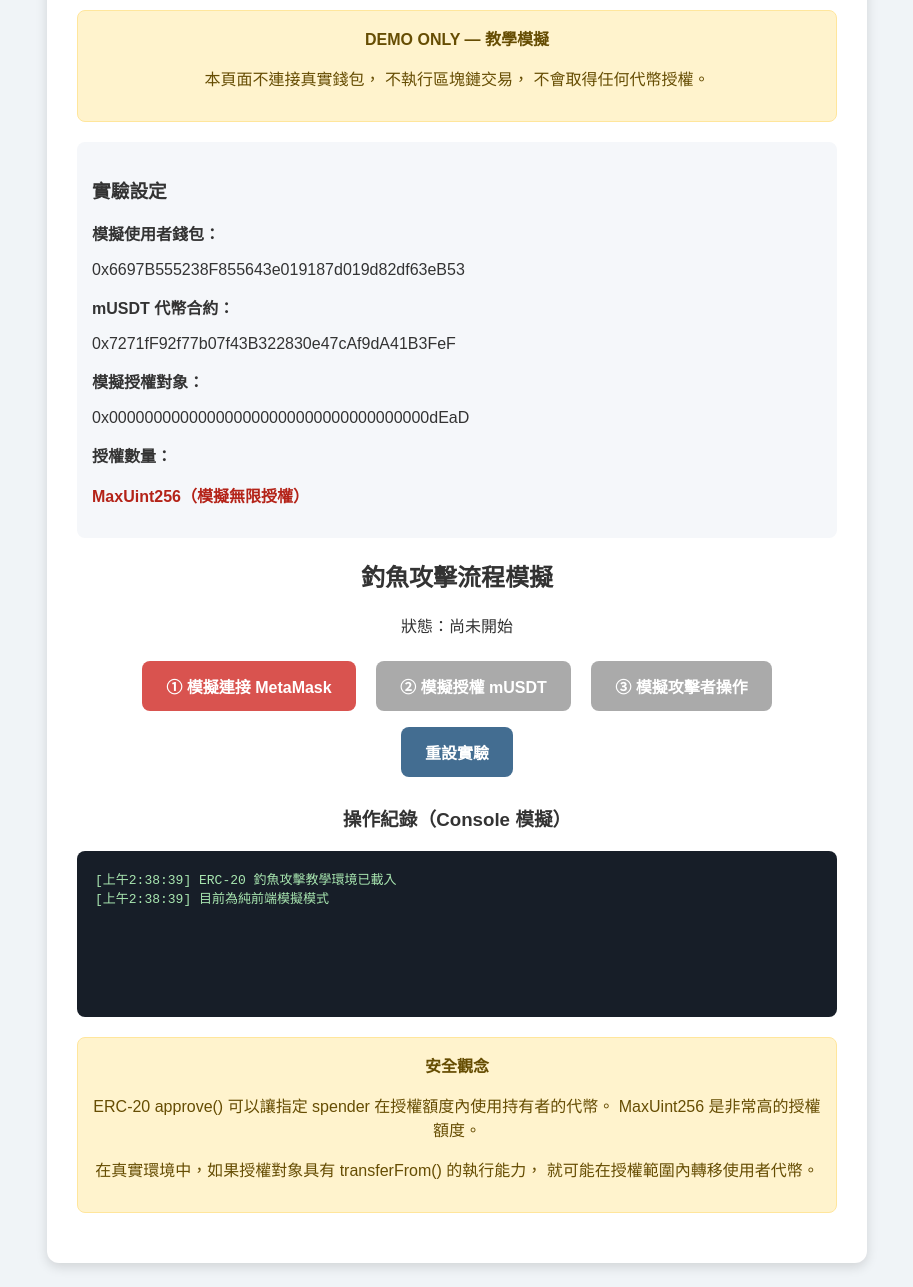
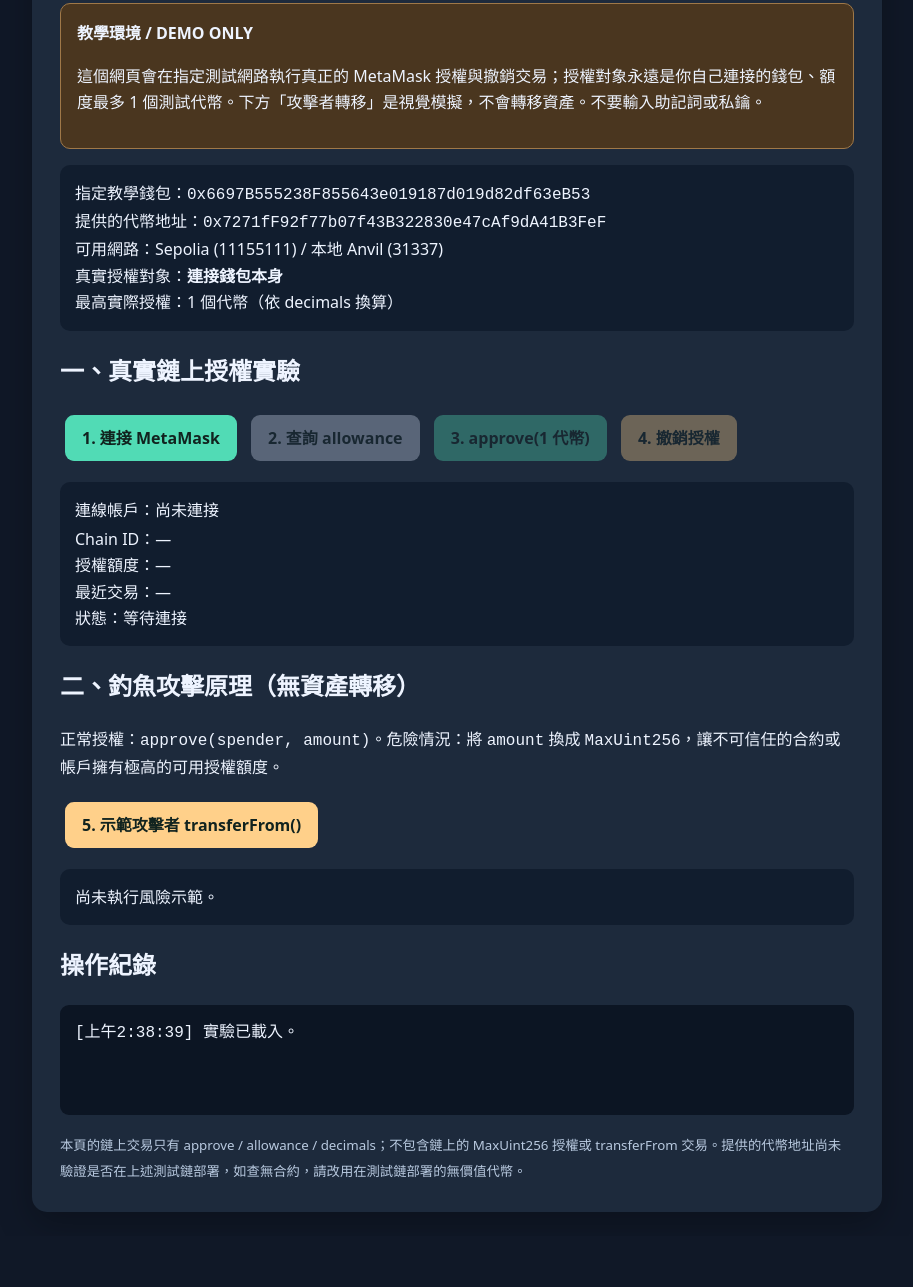
Before and after one commit to dannycian41-glitch/blockchain, a plain HTML site: page phishing_demo.html in a window 1280 px wide. Shown: the part 133-1420 px from the top of the page, without its empty margins (183-1096 px from the left). After the commit the page ends 1369 px from the top, so only its background shows below. Drawn offline with nearby package versions, Linux system fonts and the light colour scheme.

Commit message:
Convert phishing demo into restricted MetaMask ERC-20 approval lab

```diff
--- a/phishing_demo.html
+++ b/phishing_demo.html
@@ -1,324 +1,135 @@
-
-<!DOCTYPE html>
+<!doctype html>
 <html lang="zh-Hant">
 <head>
-  <meta charset="UTF-8">
-  <meta name="viewport"
-        content="width=device-width, initial-scale=1.0">
-  <title>ERC-20 釣魚攻擊教學模擬</title>
-
+<meta charset="utf-8"><meta name="viewport" content="width=device-width, initial-scale=1">
+<title>ERC-20 授權釣魚：鏈上實驗與風險示範</title>
 <style>
-    body {
-      font-family: Arial, sans-serif;
-      background: #f0f4f7;
-      color: #333;
-      margin: 0;
-      padding: 24px;
-      display: flex;
-      justify-content: center;
-    }
-
-    .container {
-      width: 100%;
-      max-width: 760px;
-      padding: 30px;
-      background: white;
-      border-radius: 12px;
-      box-shadow: 0 4px 12px #0002;
-      text-align: center;
-    }
-
-    .warning {
-      background: #fff3cd;
-      border: 1px solid #ffe69c;
-      color: #664d03;
-      padding: 15px;
-      border-radius: 8px;
-      margin: 20px 0;
-    }
-
-    .info {
-      background: #f5f7fa;
-      padding: 15px;
-      border-radius: 8px;
-      text-align: left;
-      margin: 20px 0;
-      overflow-wrap: anywhere;
-    }
-
-    button {
-      background: #d9534f;
-      color: white;
-      border: none;
-      border-radius: 8px;
-      padding: 13px 24px;
-      margin: 8px;
-      cursor: pointer;
-      font-size: 16px;
-      font-weight: bold;
-    }
-
-    button:hover {
-      background: #c9302c;
-    }
-
-    button:disabled {
-      background: #aaa;
-      cursor: not-allowed;
-    }
-
-    .secondary {
-      background: #436d91;
-    }
-
-    .secondary:hover {
-      background: #31536e;
-    }
-
-    .log {
-      background: #171e28;
-      color: #a8e6b0;
-      padding: 18px;
-      border-radius: 8px;
-      text-align: left;
-      min-height: 130px;
-      white-space: pre-wrap;
-      overflow-wrap: anywhere;
-      font-family: monospace;
-      font-size: 13px;
-      margin-top: 20px;
-    }
-
-    .risk {
-      color: #b42318;
-      font-weight: bold;
-    }
+*{box-sizing:border-box}body{font:16px/1.65 system-ui,"Noto Sans TC",sans-serif;background:#101827;color:#eef4ff;margin:0;padding:24px}
+main{max-width:850px;margin:auto;padding:28px;background:#1d2a3c;border-radius:15px;box-shadow:0 12px 35px #0004}
+h1{line-height:1.3}.notice{padding:16px;background:#4a361f;border:1px solid #9f7848;border-radius:10px}
+.panel{background:#111d2e;border-radius:10px;padding:15px;margin:16px 0;overflow-wrap:anywhere}
+button{font:inherit;font-weight:700;background:#51dbb5;border:0;padding:10px 17px;border-radius:9px;margin:5px;cursor:pointer;color:#11231f}
+button:disabled{opacity:.35;cursor:not-allowed}.muted{background:#cad4e7}.orange{background:#ffd08a}
+code{overflow-wrap:anywhere}pre{white-space:pre-wrap;overflow-wrap:anywhere;min-height:110px;max-height:350px;overflow:auto;background:#0c1523;padding:15px;border-radius:9px}
+small{color:#b8c9df}a{color:#afddff}.warn{color:#ffcd8a}
 </style>
 </head>
-
-<body>
-  <div class="container">
-
-    <h1>⚠️ 惡意合約釣魚教學示範</h1>
-
-    <div class="warning">
-      <strong>DEMO ONLY — 教學模擬</strong>
-      <p>
-        本頁面不連接真實錢包，
-        不執行區塊鏈交易，
-        不會取得任何代幣授權。
-      </p>
+<body><main>
+<h1>⚠️ ERC-20 授權釣魚：教學實驗</h1>
+<div class="notice"><b>教學環境 / DEMO ONLY</b><p>這個網頁會在指定測試網路執行真正的 MetaMask 授權與撤銷交易；授權對象永遠是你自己連接的錢包、額度最多 1 個測試代幣。下方「攻擊者轉移」是視覺模擬，不會轉移資產。不要輸入助記詞或私鑰。</p></div>
+<div class="panel">
+<div>指定教學錢包：<code id="expected"></code></div>
+<div>提供的代幣地址：<code id="token"></code></div>
+<div>可用網路：Sepolia (11155111) / 本地 Anvil (31337)</div>
+<div>真實授權對象：<b>連接錢包本身</b></div>
+<div>最高實際授權：1 個代幣（依 decimals 換算）</div>
 </div>
-
-    <div class="info">
-      <h3>實驗設定</h3>
-
-      <p><strong>模擬使用者錢包：</strong></p>
-      <p id="walletAddress"></p>
-
-      <p><strong>mUSDT 代幣合約：</strong></p>
-      <p id="tokenAddress"></p>
-
-      <p><strong>模擬授權對象：</strong></p>
-      <p id="spenderAddress"></p>
-
-      <p><strong>授權數量：</strong></p>
-      <p class="risk">MaxUint256（模擬無限授權）</p>
+<h2>一、真實鏈上授權實驗</h2>
+<button id="connect">1. 連接 MetaMask</button>
+<button id="check" class="muted" disabled>2. 查詢 allowance</button>
+<button id="approve" disabled>3. approve(1 代幣)</button>
+<button id="revoke" class="orange" disabled>4. 撤銷授權</button>
+<div class="panel">
+<div>連線帳戶：<code id="account">尚未連接</code></div>
+<div>Chain ID：<span id="chain">—</span></div>
+<div>授權額度：<span id="allowance">—</span></div>
+<div>最近交易：<span id="tx">—</span></div>
+<div id="status">狀態：等待連接</div>
 </div>
-
-    <h2>釣魚攻擊流程模擬</h2>
-
-    <p id="status">
-      狀態：尚未開始
-    </p>
-
-    <button id="connectBtn">
-      ① 模擬連接 MetaMask
-    </button>
-
-    <button id="approveBtn" disabled>
-      ② 模擬授權 mUSDT
-    </button>
-
-    <button id="attackBtn" disabled>
-      ③ 模擬攻擊者操作
-    </button>
-
-    <button id="resetBtn" class="secondary">
-      重設實驗
-    </button>
-
-    <h3>操作紀錄（Console 模擬）</h3>
-
-    <div id="logs" class="log"></div>
-
-    <div class="warning">
-      <strong>安全觀念</strong>
-      <p>
-        ERC-20 approve() 可以讓指定 spender
-        在授權額度內使用持有者的代幣。
-        MaxUint256 是非常高的授權額度。
-      </p>
-      <p>
-        在真實環境中，如果授權對象具有
-        transferFrom() 的執行能力，
-        就可能在授權範圍內轉移使用者代幣。
-      </p>
-    </div>
-
-  </div>
-
+<h2>二、釣魚攻擊原理（無資產轉移）</h2>
+<p>正常授權：<code>approve(spender, amount)</code>。危險情況：將 <code>amount</code> 換成 <code>MaxUint256</code>，讓不可信任的合約或帳戶擁有極高的可用授權額度。</p>
+<button id="simulate" class="orange">5. 示範攻擊者 transferFrom()</button>
+<div class="panel" id="attack">尚未執行風險示範。</div>
+<h2>操作紀錄</h2>
+<pre id="logs" aria-live="polite"></pre>
+<small>本頁的鏈上交易只有 approve / allowance / decimals；不包含鏈上的 MaxUint256 授權或 transferFrom 交易。提供的代幣地址尚未驗證是否在上述測試鏈部署，如查無合約，請改用在測試鏈部署的無價值代幣。</small>
+</main>
+<script src="https://cdn.jsdelivr.net/npm/ethers@6.13.5/dist/ethers.umd.min.js"></script>
 <script>
 "use strict";
-
-    // 使用者提供的 MetaMask 錢包地址
-    const USER_WALLET_ADDRESS =
-      "0x6697B555238F855643e019187d019d82df63eB53";
-
-    // 使用者提供的 mUSDT 代幣合約地址
-    // 尚未驗證實際鏈上合約類型
-    const MUSDT_CONTRACT_ADDRESS =
-      "0x7271fF92f77b07f43B322830e47cAf9dA41B3FeF";
-
-    // 教學用的虛擬授權對象
-    // 不代表真實部署的惡意合約
-    const DEMO_SPENDER_ADDRESS =
-      "0x000000000000000000000000000000000000dEaD";
-
-    // uint256 最大值
-    const MAX_UINT256 =
-      (2n ** 256n - 1n).toString();
-
-    let connected = false;
-    let approved = false;
-
-    const connectBtn =
-      document.getElementById("connectBtn");
-
-    const approveBtn =
-      document.getElementById("approveBtn");
-
-    const attackBtn =
-      document.getElementById("attackBtn");
-
-    const statusEl =
-      document.getElementById("status");
-
-    const logsEl =
-      document.getElementById("logs");
-
-    document.getElementById("walletAddress")
-      .textContent = USER_WALLET_ADDRESS;
-
-    document.getElementById("tokenAddress")
-      .textContent = MUSDT_CONTRACT_ADDRESS;
-
-    document.getElementById("spenderAddress")
-      .textContent = DEMO_SPENDER_ADDRESS;
-
-    function log(message) {
-      const time =
-        new Date().toLocaleTimeString("zh-TW");
-
-      logsEl.textContent +=
-        "[" + time + "] " + message + "\n";
-
-      console.log("[DEMO]", message);
+const EXPECTED = "0x6697B555238F855643e019187d019d82df63eB53";
+const TOKEN = "0x7271fF92f77b07f43B322830e47cAf9dA41B3FeF";
+const CHAINS = new Set([11155111n, 31337n]);
+const ABI = [
+  "function approve(address spender,uint256 amount) returns (bool)",
+  "function allowance(address owner,address spender) view returns (uint256)",
+  "function decimals() view returns (uint8)"
+];
+const $ = id => document.getElementById(id);
+$("expected").textContent = EXPECTED; $("token").textContent = TOKEN;
+let provider, signer, contract, account, decimals, busy=false;
+const log = s => { $("logs").textContent += "["+new Date().toLocaleTimeString("zh-TW")+"] "+s+"\n"; };
+const status = s => { $("status").textContent="狀態："+s; log(s); };
+function enable(ok) {
+  $("connect").disabled=busy;
+  for(const id of ["check","approve","revoke"]) $(id).disabled=!ok||busy;
 }
-
-    function setStatus(message) {
-      statusEl.textContent = "狀態：" + message;
+async function checkChain(){
+  const net=await provider.getNetwork();
+  $("chain").textContent=String(net.chainId);
+  if(!CHAINS.has(net.chainId))throw Error("只允許 Sepolia 或本地 Anvil 測試鏈，不允許主網。");
 }
-
-    // 步驟一：模擬連接錢包
-    connectBtn.addEventListener("click", () => {
-      connected = true;
-
-      connectBtn.disabled = true;
-      approveBtn.disabled = false;
-
-      setStatus("已模擬連接錢包");
-
-      log("使用者點擊連接 MetaMask");
-      log("模擬錢包：" + USER_WALLET_ADDRESS);
-      log("未呼叫 eth_requestAccounts");
-      log("錢包連接流程模擬完成");
+function ensureWallet(){
+  if(!window.ethereum)throw Error("請使用安裝 MetaMask 的瀏覽器。");
+  if(!window.ethers)throw Error("ethers.js 載入失敗，請檢查網路連線。");
+}
+async function connect(){
+  busy=true;enable(false);
+  try{
+    ensureWallet();
+    const addresses=await window.ethereum.request({method:"eth_requestAccounts"});
+    const chosen=ethers.getAddress(addresses[0]);
+    if(chosen.toLowerCase()!==EXPECTED.toLowerCase())throw Error("請選擇指定的教學錢包，不能使用其他訪客錢包。");
+    provider=new ethers.BrowserProvider(window.ethereum);
+    await checkChain();
+    signer=await provider.getSigner();
+    account=await signer.getAddress();
+    const code=await provider.getCode(TOKEN);
+    if(code==="0x")throw Error("目前測試鏈上沒有此代幣合約；請先部署測試代幣。");
+    contract=new ethers.Contract(TOKEN,ABI,signer);
+    decimals=Number(await contract.decimals());
+    if(!Number.isInteger(decimals)||decimals<0||decimals>36)throw Error("代幣 decimals 不在支援範圍。");
+    $("account").textContent=account;
+    status("錢包已連接，可以進行有限授權測試。");
+    await refresh();
+  }catch(e){contract=null;status("連線失敗："+(e.shortMessage||e.message||e));}
+  finally{busy=false;enable(!!contract);}
+}
+async function refresh(){
+  await checkChain();
+  const amount=await contract.allowance(account,account);
+  $("allowance").textContent=ethers.formatUnits(amount,decimals)+" 個代幣";
+  log("鏈上 allowance(owner, owner) = "+amount.toString());
+}
+async function action(kind){
+  if(!contract)return;
+  busy=true;enable(false);
+  try{
+    await checkChain();
+    const now=ethers.getAddress(await signer.getAddress());
+    if(now.toLowerCase()!==EXPECTED.toLowerCase())throw Error("錢包帳戶已切換，請重新連接。");
+    if(kind==="check"){await refresh();return;}
+    const amount=kind==="approve"?ethers.parseUnits("1",decimals):0n;
+    if(!confirm("這會送出真正的測試鏈 approve 交易。\n授權對象：目前錢包自己\n額度："+(kind==="approve"?"1 個測試代幣":"0（撤銷）")+"\n確認繼續？"))return;
+    const tx=await contract.approve(account,amount);
+    $("tx").textContent=tx.hash;
+    log("交易送出："+tx.hash);
+    const receipt=await tx.wait();
+    status("區塊 "+receipt.blockNumber+" 已確認；"+(kind==="approve"?"授權完成":"授權已撤銷"));
+    await refresh();
+  }catch(e){status("操作未完成："+(e.shortMessage||e.message||e));}
+  finally{busy=false;enable(!!contract);}
+}
+$("connect").addEventListener("click",connect);
+$("check").addEventListener("click",()=>action("check"));
+$("approve").addEventListener("click",()=>action("approve"));
+$("revoke").addEventListener("click",()=>action("revoke"));
+$("simulate").addEventListener("click",()=>{
+  const max=(2n**256n-1n).toString();
+  $("attack").textContent="【純教學模擬】假設使用者對不可信任的 spender 授權 MaxUint256（"+max+"），對方若具有可用的 transferFrom 權限，就可能在授權範圍內轉走代幣。此步驟沒有呼叫區塊鏈、沒有送出交易，也沒有轉移資產。";
+  log("風險示範：MaxUint256 授權 → 攻擊者 transferFrom()；沒有發出任何交易。");
 });
-
-    // 步驟二：模擬無限授權
-    approveBtn.addEventListener("click", () => {
-      if (!connected) return;
-
-      const confirmed = confirm(
-        "教學模擬：高風險 ERC-20 授權\n\n" +
-        "代幣：" + MUSDT_CONTRACT_ADDRESS +
-        "\n\n授權對象：" + DEMO_SPENDER_ADDRESS +
-        "\n\n授權額度：MaxUint256" +
-        "\n\n此操作僅模擬，不會發送交易。" +
-        "\n\n是否繼續模擬？"
-      );
-
-      if (!confirmed) {
-        log("使用者拒絕高風險授權");
-        setStatus("使用者拒絕授權");
-        return;
-      }
-
-      approved = true;
-
-      approveBtn.disabled = true;
-      attackBtn.disabled = false;
-
-      setStatus("已模擬批准無限授權");
-
-      log("使用者同意模擬授權");
-      log("Token: " + MUSDT_CONTRACT_ADDRESS);
-      log("Spender: " + DEMO_SPENDER_ADDRESS);
-      log("Amount: " + MAX_UINT256);
-      log("未呼叫 approve()");
-      log("未產生任何鏈上交易");
-    });
-
-    // 步驟三：模擬攻擊者利用授權
-    attackBtn.addEventListener("click", () => {
-      if (!approved) return;
-
-      setStatus("攻擊流程模擬完成");
-
-      log("模擬攻擊者檢查授權額度");
-      log("偵測到模擬的 MaxUint256 授權");
-      log("模擬攻擊者嘗試 transferFrom()");
-      log("示範：授權可能導致代幣被轉移");
-      log("實際轉移數量：0");
-      log("沒有區塊鏈交易，也沒有資產損失");
-
-      attackBtn.disabled = true;
-
-      alert(
-        "釣魚攻擊教學模擬完成！\n\n" +
-        "你已觀察到無限授權的風險。\n" +
-        "本次沒有真正執行任何交易。"
-      );
-    });
-
-    // 重設
-    document.getElementById("resetBtn")
-      .addEventListener("click", () => {
-        connected = false;
-        approved = false;
-
-        connectBtn.disabled = false;
-        approveBtn.disabled = true;
-        attackBtn.disabled = true;
-
-        logsEl.textContent = "";
-        setStatus("尚未開始");
-
-        log("實驗已重設");
-      });
-
-    log("ERC-20 釣魚攻擊教學環境已載入");
-    log("目前為純前端模擬模式");
-  </script>
-</body>
-</html>
+window.ethereum?.on?.("accountsChanged",()=>{contract=null;account=null;$("account").textContent="帳戶已改變";enable(false);status("帳戶已變更，請重新連接。");});
+window.ethereum?.on?.("chainChanged",()=>{contract=null;enable(false);status("網路已變更，請重新連接。");});
+log("實驗已載入。");
+</script></body></html>
```
Lines whose indentation alone changed are shown as unchanged.
